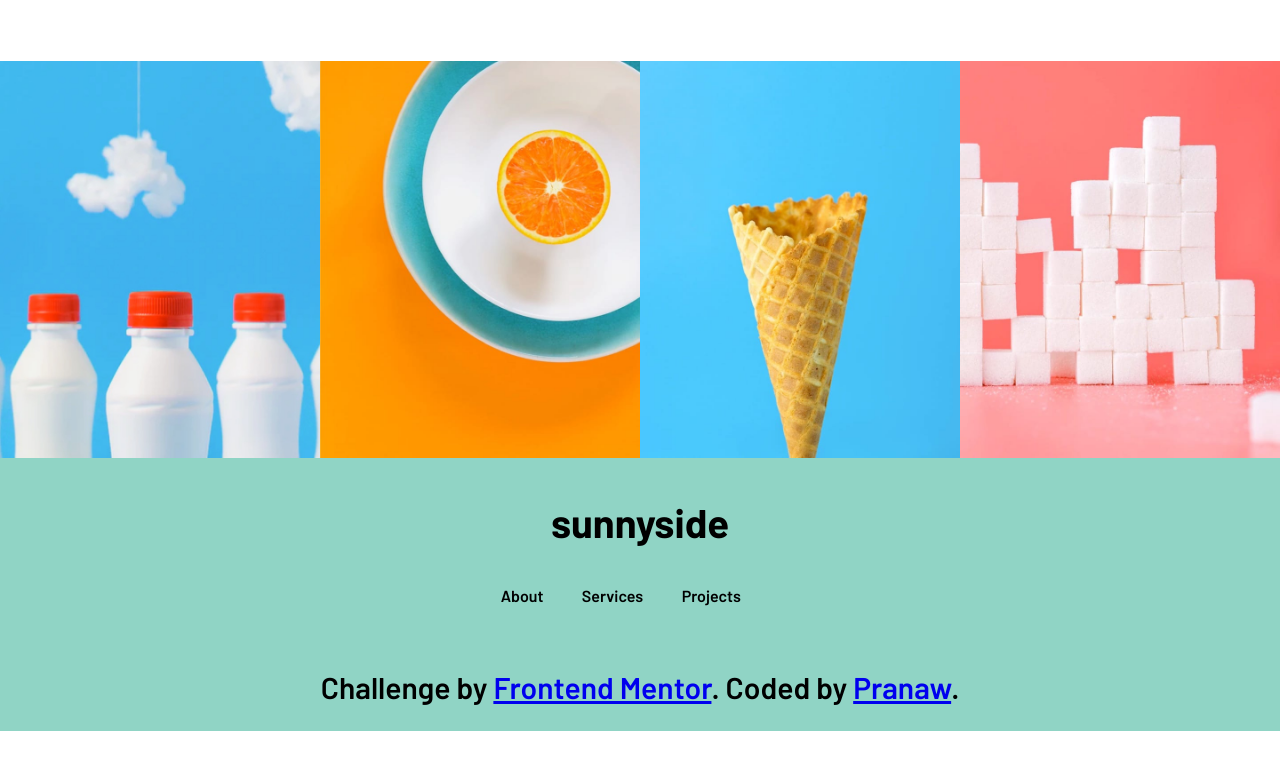
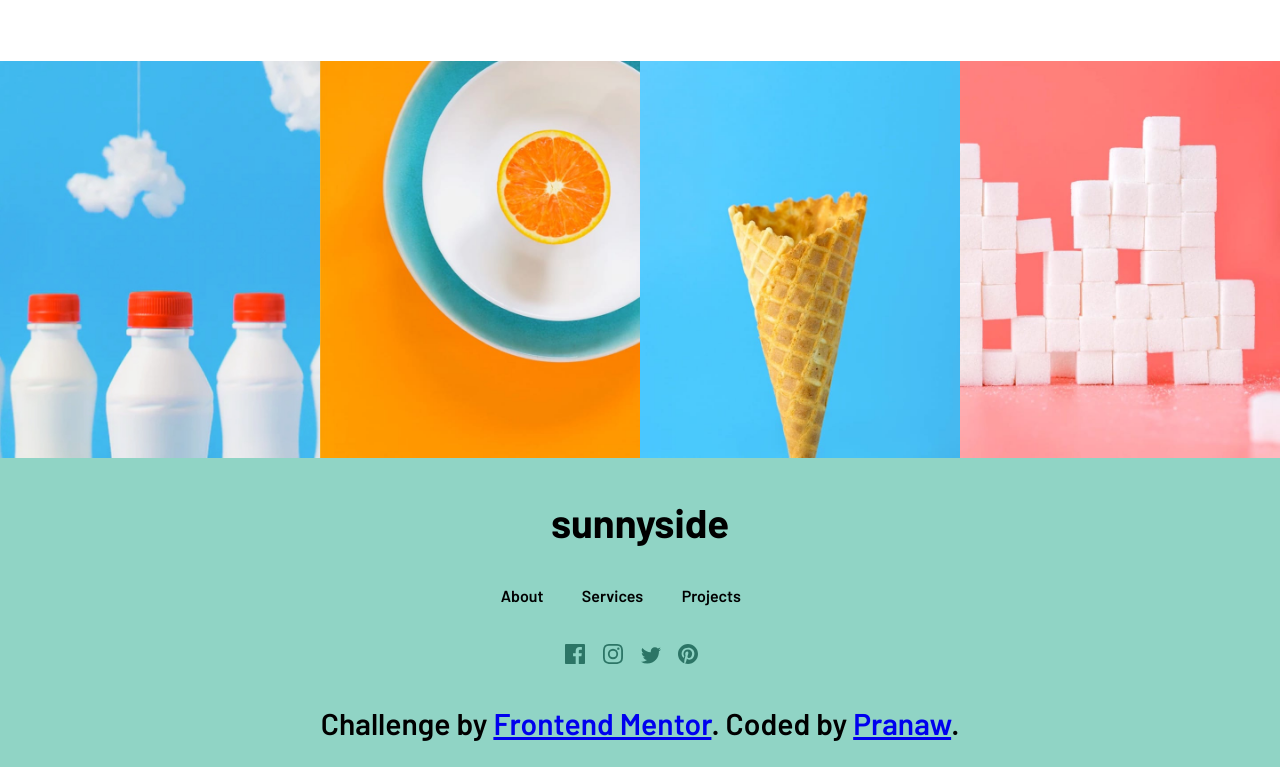
Before and after one commit to cyber-sparky/mfa_20221125, a plain HTML site: page index.html in a window 1280 px wide. Shown: the part 3102-3869 px from the top of the page. Before the commit the page ends 3833 px from the top, so only its background shows below. Drawn offline with Linux system fonts and the light colour scheme.

Commit message:
added icons

```diff
--- a/css/style.css
+++ b/css/style.css
@@ -194,7 +194,7 @@ footer{
 }
 #links > a {
     margin-right: 3%;
-    padding-bottom: 5%;
+    padding-bottom: 3%;
     cursor: pointer;
 }
 .attribution{
@@ -202,3 +202,11 @@ footer{
     font-size: 30px;
     padding-bottom: 2%;
 }
+#icons{
+    margin-left: 43%;
+    padding-bottom: 3%;
+
+}
+#icons> img{
+    margin-left:2%;
+}
--- a/index.html
+++ b/index.html
@@ -112,7 +112,12 @@
         <a>Services</a>
         <a>Projects</a>
         </div></div>
-
+<div id="icons">
+    <img src="images/icon-facebook.svg" alt="">
+    <img src="images/icon-instagram.svg" alt="">
+    <img src="images/icon-twitter.svg" alt="">
+    <img src="images/icon-pinterest.svg" alt="">
+</div>
 
    <div class="attribution">
      Challenge by <a href="https://www.frontendmentor.io?ref=challenge" target="_blank">Frontend Mentor</a>.
```
